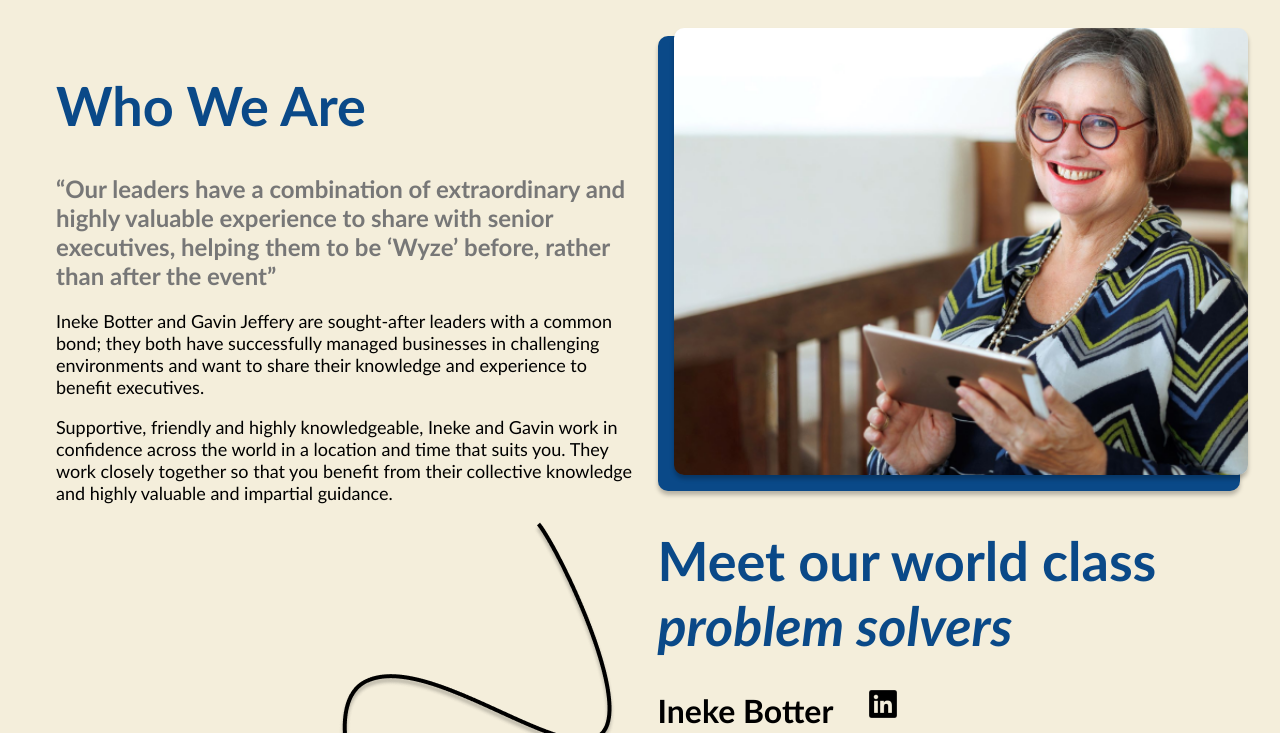
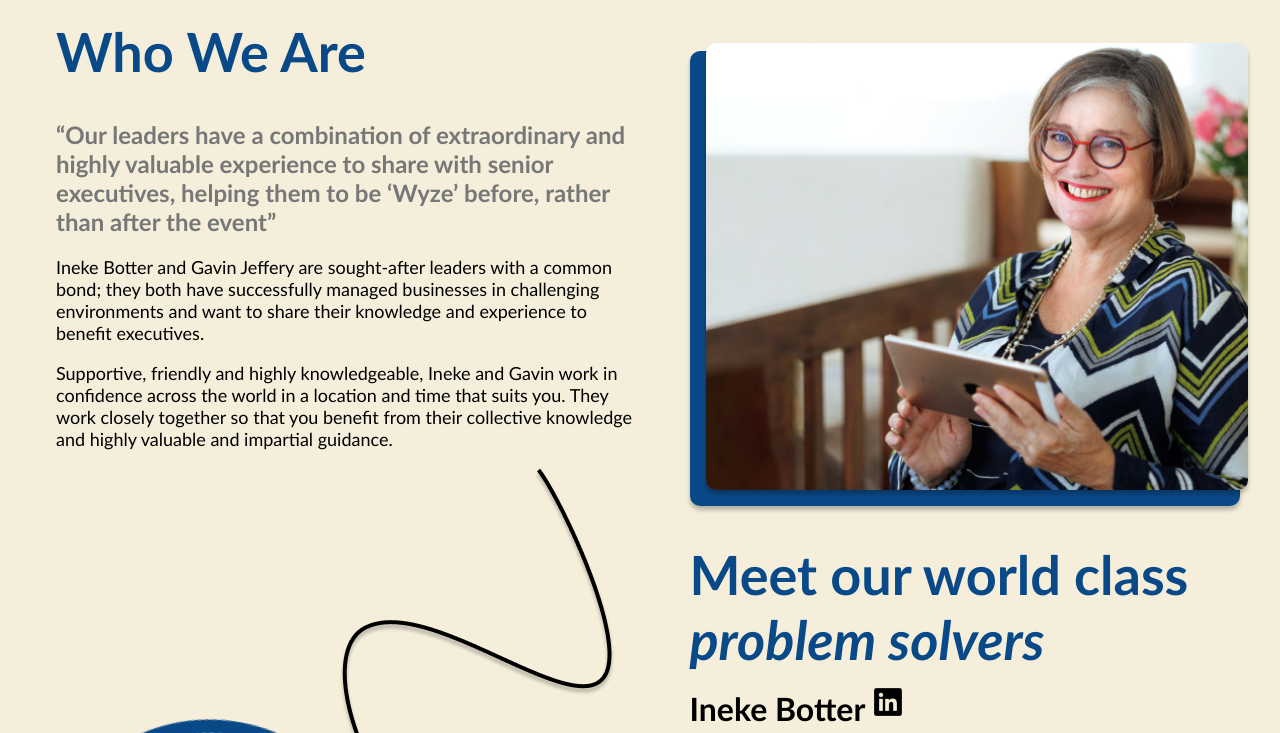
Before and after one commit to KapadiaNaitik/Practice-Site, a plain HTML site: page index.html in a window 1280 px wide. Shown: the part 312-1045 px from the top of the page. Drawn offline with Linux system fonts and the light colour scheme.

Commit message:
Fixing Stuff

```diff
--- a/css/styles.css
+++ b/css/styles.css
@@ -16,6 +16,8 @@
     font-style: normal;
     font-weight: 700;
     line-height: 0.5rem;
+    margin-block-start: 0.67em;
+    margin-block-end: 0.2em;
   }
 
   .underline {
@@ -31,6 +33,7 @@
   }
 
   .title {
+    margin-block-start: 0.37em;
     text-align: center;
     color: #000;
     font-family: Calibri;
@@ -97,9 +100,11 @@
 
   .boxtwo {
     padding-right: 2rem;
+    padding-left: 2rem;
   }
   .boxtwo .contains {
-    position: relative; /* Set containing element as the reference for absolute positioning */
+    position: relative;
+    margin-top: 4.25rem; /* Set containing element as the reference for absolute positioning */
   }
 
   .boxtwo .bbox {
@@ -155,7 +160,7 @@
   }
 
   .boxtwo .linkedin {
-    margin-top: 3rem;
+    margin-top: 2rem;
     width: 2.375rem;
     height: 2.375rem;
     flex-shrink: 0;
@@ -194,6 +199,7 @@
     position: relative;
     max-width: 23.25rem;
     height: 32.3125rem;
+    right: 4rem;
     flex-shrink: 0;
     border-radius: 1.25rem;
     background: #0a4988;
@@ -202,7 +208,7 @@
   .boxfour .overlay-image {
     position: relative;
     top: -0.5rem;
-    right: -0.5rem;
+    right: -1rem;
     object-fit: cover;
     border-radius: 0.625rem;
     box-shadow: 0px 4px 4px 0px rgba(0, 0, 0, 0.25);
--- a/index.html
+++ b/index.html
@@ -51,7 +51,11 @@
     </div>
     <div class="text">
     <h1 class="subhead">Meet our world class <i>problem solvers</i></h1>
-    <b>Ineke Botter&nbsp; &nbsp; <a><img class="linkedin" src="./images/link.png"></img></a></b>
+
+    <div class="name">
+    <b>Ineke Botter</b>
+    <a><img class="linkedin" src="./images/link.png"></img></a>
+    </div>
         <h2 class="quote">“I’ve learned how vital it is to create a strong company foundation, implement proper processes and concurrently, and respectfully, involve people right from the start – without this, executives and projects are vulnerable.”</h2>
         <div class="collective">
             <div class="collective1">
```
